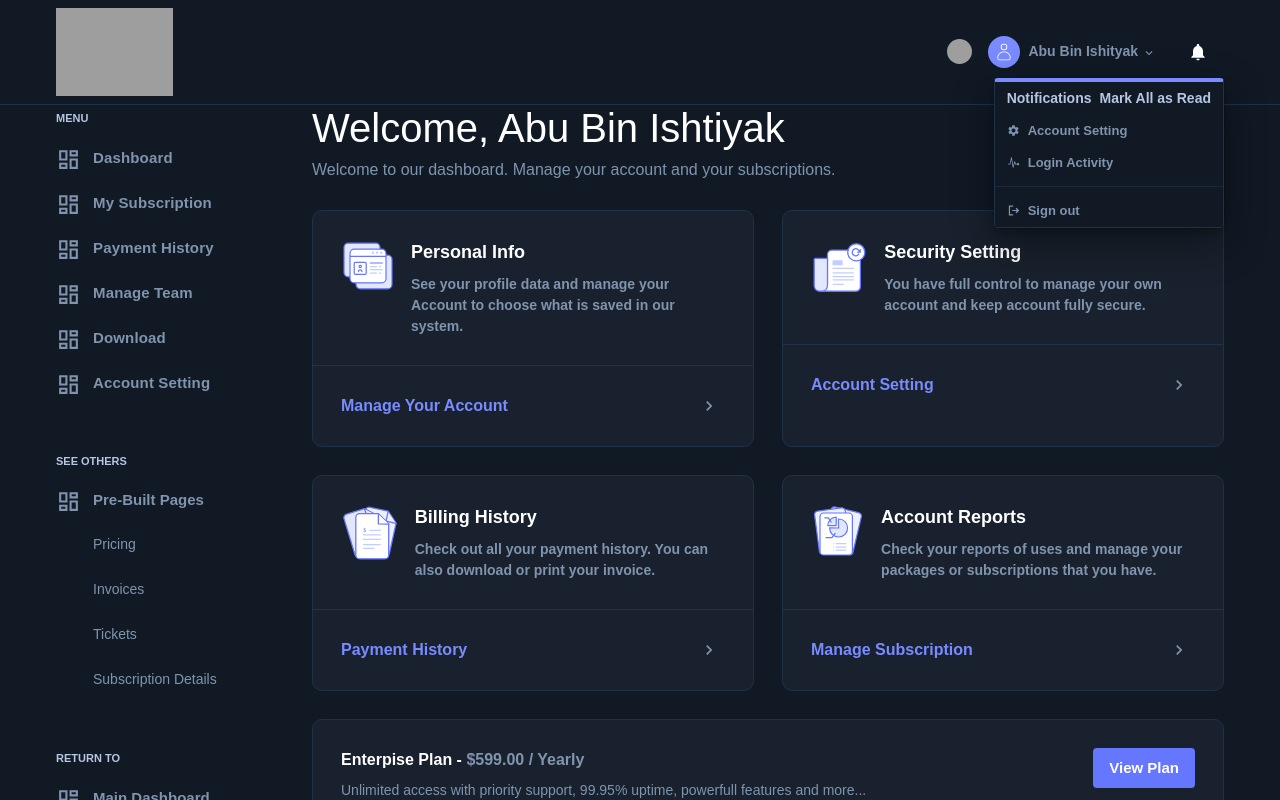
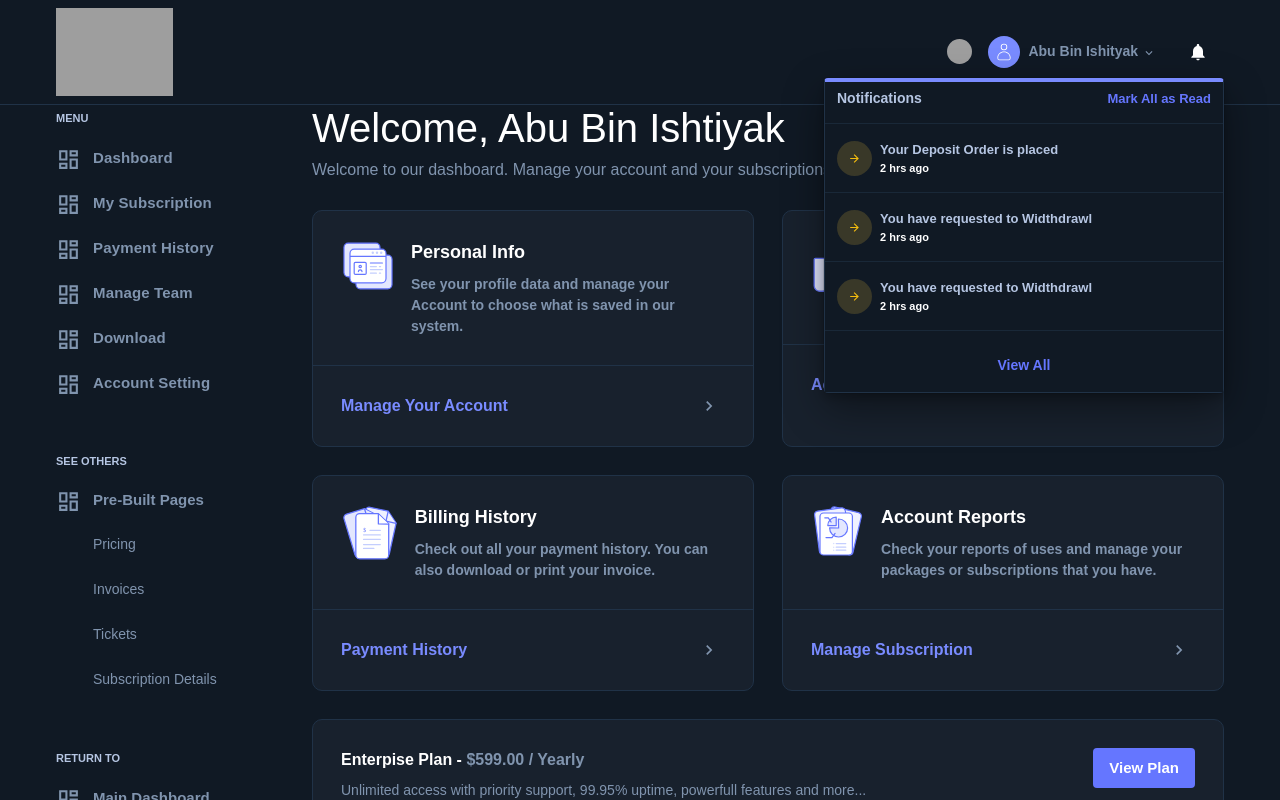
Before and after one commit to ghostman2311/chakra-ui, a React (Vite) app: page / in a window 1280 px wide. Both pictures are taken after a click on the button 1198 px from the left and 51 px from the top of the page. Shown: the top 800 px of the page. Built offline with nearby package versions, Linux system fonts and the light colour scheme; grey boxes are pictures that could not be loaded.

Commit message:
notification menu

```diff
--- a/src/components/Header/index.tsx
+++ b/src/components/Header/index.tsx
@@ -1,4 +1,5 @@
 import {
+  ArrowForwardIcon,
   BellIcon,
   ChevronDownIcon,
   HamburgerIcon,
@@ -230,6 +231,7 @@ const Header = ({ DrawerHandle }: { DrawerHandle: () => void }) => {
             bg="#101924"
             color={"#8094AE"}
             fontSize={13}
+            width={{ base: "40vh", md: "50vh" }}
             sx={{
               border: "1px solid #203247",
               borderTop: "4px solid #798BFF",
@@ -239,33 +241,17 @@ const Header = ({ DrawerHandle }: { DrawerHandle: () => void }) => {
             <MenuItem
               bg="#101924"
               fontWeight={900}
-              _focus={{ outline: "none", border: "none", color: "main" }}
-              _hover={{ outline: "none", border: "none", color: "main" }}
+              // _focus={{ outline: "none", border: "none", color: "main" }}
+              // _hover={{ outline: "none", border: "none", color: "main" }}
               display={"flex"}
+              // borderBottom={'1px solid #e5e9f2'}
+              justifyContent={"space-between"}
               gap={2}
             >
               <Text color={"#B6C6E3"}>Notifications</Text>
-              <Text color={"#B6C6E3"}>Mark All as Read</Text>
-            </MenuItem>
-            <MenuItem
-              bg="#101924"
-              fontWeight={900}
-              display={"flex"}
-              gap={2}
-              _hover={{ outline: "none", border: "none", color: "main" }}
-              _focus={{ outline: "none", border: "none", color: "main" }}
-            >
-              <Icon as={MdSettings} /> <span>Account Setting</span>
-            </MenuItem>
-            <MenuItem
-              bg="#101924"
-              fontWeight={900}
-              display={"flex"}
-              gap={2}
-              _hover={{ outline: "none", border: "none", color: "main" }}
-              _focus={{ outline: "none", border: "none", color: "main" }}
-            >
-              <IoIosPulse /> <span>Login Activity</span>
+              <Text color={"active"} fontSize={13}>
+                Mark All as Read
+              </Text>
             </MenuItem>
             <MenuDivider />
             <MenuItem
@@ -273,10 +259,112 @@ const Header = ({ DrawerHandle }: { DrawerHandle: () => void }) => {
               fontWeight={900}
               display={"flex"}
               gap={2}
-              _hover={{ outline: "none", border: "none", color: "main" }}
-              _focus={{ outline: "none", border: "none", color: "main" }}
+              // borderBottom={'1px solid #e5e9f2'}
+              py={2}
+              // _hover={{ outline: "none", border: "none", color: "main" }}
+              // _focus={{ outline: "none", border: "none", color: "main" }}
             >
-              <PiSignOutBold /> <span>Sign out</span>
+              <Box>
+                <Box
+                  w={"35px"}
+                  h={"35px"}
+                  borderRadius={"40px"}
+                  bgColor={"#393828"}
+                  display={"flex"}
+                  alignItems={"center"}
+                  justifyContent={"center"}
+                >
+                  <ArrowForwardIcon color="#f4bd0e" />
+                </Box>
+              </Box>
+              <Box>
+                <Text color={"#B6C6E3"} fontSize={13}>
+                  Your Deposit Order is placed
+                </Text>
+                <Text color={"white"} fontSize={11}>
+                  2 hrs ago
+                </Text>
+              </Box>
+            </MenuItem>
+            <MenuDivider />
+            <MenuItem
+              bg="#101924"
+              fontWeight={900}
+              display={"flex"}
+              gap={2}
+              // borderBottom={'1px solid #e5e9f2'}
+              py={2}
+              // _hover={{ outline: "none", border: "none", color: "main" }}
+              // _focus={{ outline: "none", border: "none", color: "main" }}
+            >
+              <Box>
+                <Box
+                  w={"35px"}
+                  h={"35px"}
+                  borderRadius={"40px"}
+                  bgColor={"#393828"}
+                  display={"flex"}
+                  alignItems={"center"}
+                  justifyContent={"center"}
+                >
+                  <ArrowForwardIcon color="#f4bd0e" />
+                </Box>
+              </Box>
+              <Box>
+                <Text color={"#B6C6E3"} fontSize={13}>
+                  You have requested to Widthdrawl
+                </Text>
+                <Text color={"white"} fontSize={11}>
+                  2 hrs ago
+                </Text>
+              </Box>
+            </MenuItem>
+            <MenuDivider />
+            <MenuItem
+              bg="#101924"
+              fontWeight={900}
+              display={"flex"}
+              gap={2}
+              // borderBottom={'1px solid #e5e9f2'}
+              py={2}
+              // _hover={{ outline: "none", border: "none", color: "main" }}
+              // _focus={{ outline: "none", border: "none", color: "main" }}
+            >
+              <Box>
+                <Box
+                  w={"35px"}
+                  h={"35px"}
+                  borderRadius={"40px"}
+                  bgColor={"#393828"}
+                  display={"flex"}
+                  alignItems={"center"}
+                  justifyContent={"center"}
+                >
+                  <ArrowForwardIcon color="#f4bd0e" />
+                </Box>
+              </Box>
+              <Box>
+                <Text color={"#B6C6E3"} fontSize={13}>
+                  You have requested to Widthdrawl
+                </Text>
+                <Text color={"white"} fontSize={11}>
+                  2 hrs ago
+                </Text>
+              </Box>
+            </MenuItem>
+            <MenuDivider />
+            <MenuItem
+              bg="#101924"
+              fontWeight={900}
+              display={"flex"}
+              gap={2}
+              // borderBottom={'1px solid #e5e9f2'}
+              py={4}
+              justifyContent={"center"}
+              // _hover={{ outline: "none", border: "none", color: "main" }}
+              // _focus={{ outline: "none", border: "none", color: "main" }}
+            >
+              <Text color="active"> View All</Text>
             </MenuItem>
           </MenuList>
         </Menu>
```
